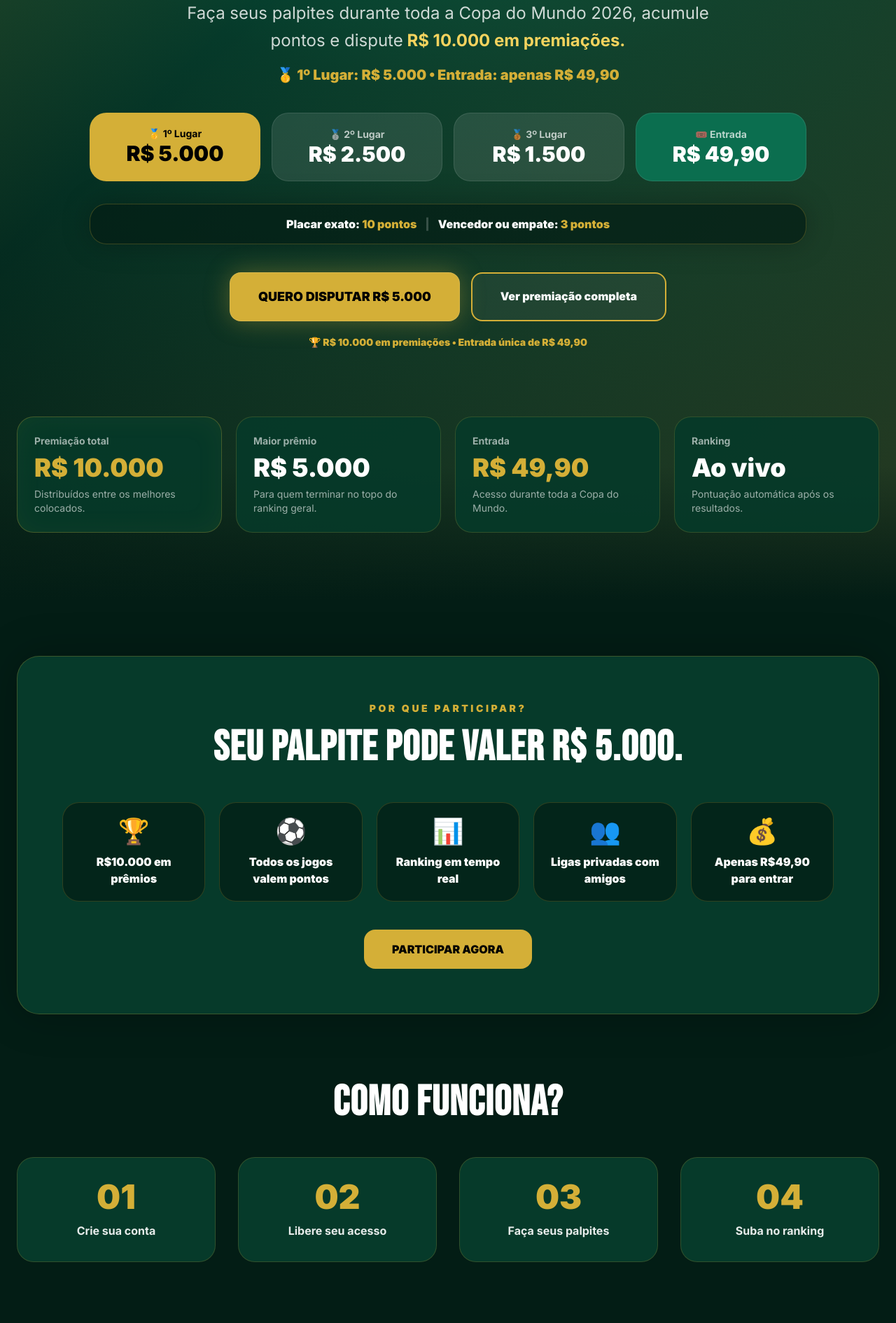
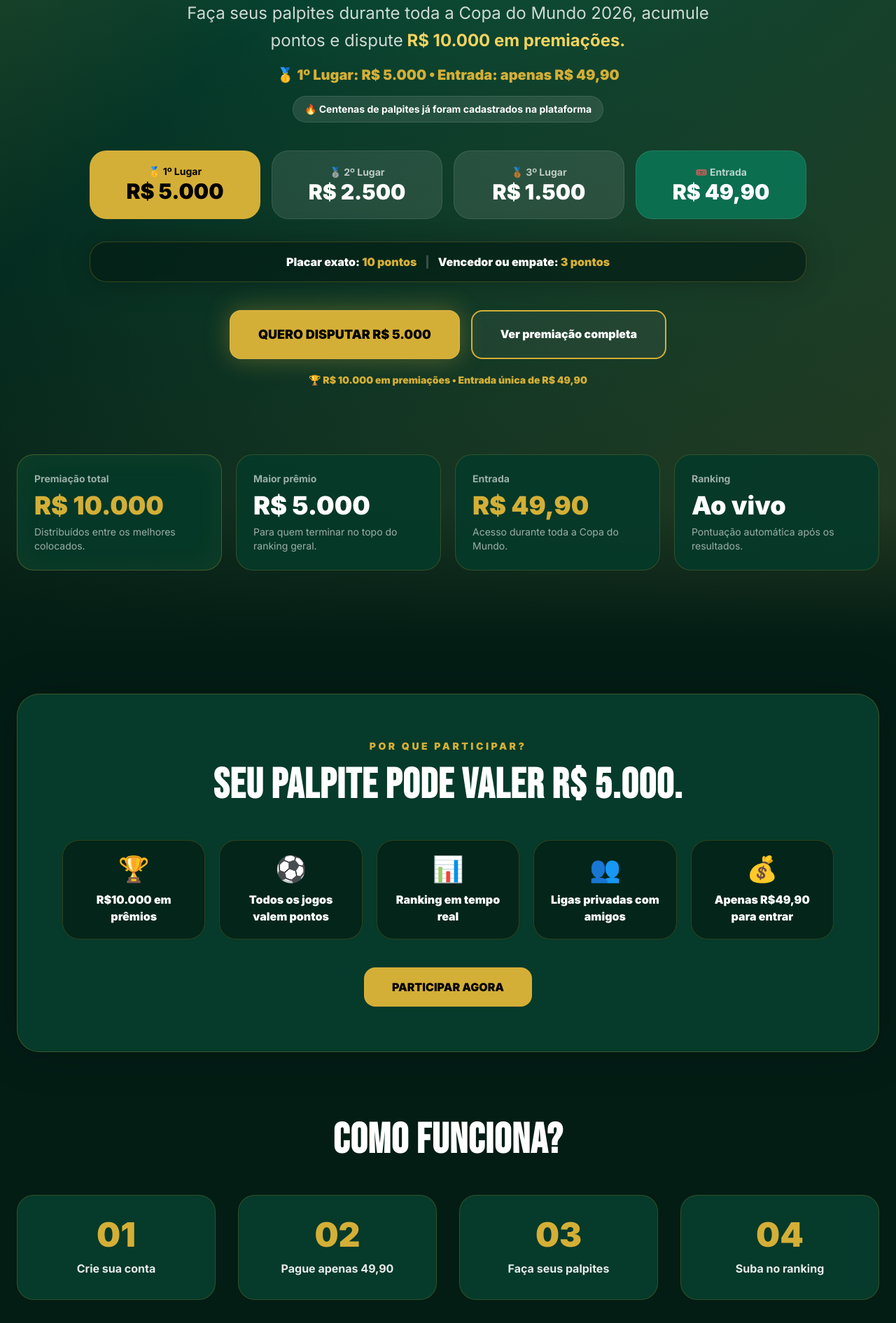
Before and after one commit to Passaportedasorte/clube-das-copas, a Next.js app: page / in a window 1280 px wide. Shown: the part 660-2550 px from the top of the page at 70% size. Built offline with nearby package versions, Linux system fonts and the light colour scheme; no server answers.

Commit message:
Ajusta home para aumentar conversao

```diff
--- a/app/page.tsx
+++ b/app/page.tsx
@@ -40,7 +40,9 @@ export default function Home() {
             <p className="mt-4 text-lg md:text-xl font-black text-[#D4AF37]">
               🥇 1º Lugar: R$ 5.000 • Entrada: apenas R$ 49,90
             </p>
-
+<div className="mt-4 inline-flex items-center gap-2 bg-white/10 border border-white/10 px-4 py-2 rounded-full text-sm font-bold">
+  🔥 Centenas de palpites já foram cadastrados na plataforma
+</div>
             <div className="grid grid-cols-2 md:grid-cols-4 gap-4 mt-10">
               <div className="bg-[#D4AF37] text-black rounded-3xl p-5">
                 <p className="text-sm font-bold">🥇 1º Lugar</p>
@@ -187,7 +189,7 @@ export default function Home() {
             <div className="grid md:grid-cols-4 gap-8 mt-12">
               {[
                 ["01", "Crie sua conta"],
-                ["02", "Libere seu acesso"],
+                ["02", "Pague apenas 49,90"],
                 ["03", "Faça seus palpites"],
                 ["04", "Suba no ranking"],
               ].map((item) => (
```
